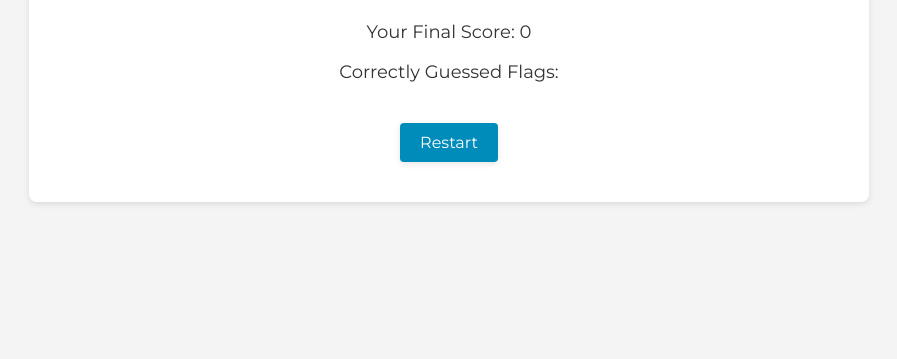
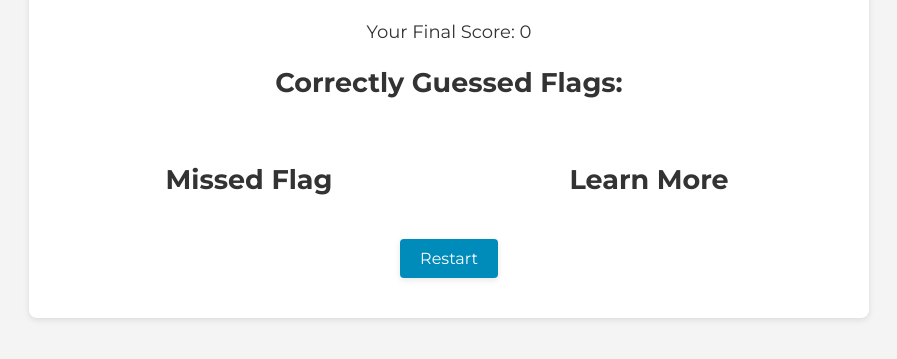
Before and after one commit to alberto-ricci/guess-the-flag, a plain HTML site: page index.html in a window 1280 px wide. Both pictures are taken after a click on the button "Start Game". Shown: the part 91-450 px from the top of the page, without its empty margins (191-1088 px from the left). Drawn offline with Linux system fonts and the light colour scheme; no server answers.

Commit message:
added missed flag

```diff
--- a/index.html
+++ b/index.html
@@ -3,17 +3,17 @@
 <head>
   <meta charset="UTF-8">
   <meta name="viewport" content="width=device-width, initial-scale=1">
+  <title>Guess the Flag</title>
   <link rel="stylesheet" href="styles.css">
   <link rel="preconnect" href="https://fonts.googleapis.com">
   <link rel="preconnect" href="https://fonts.gstatic.com" crossorigin>
   <link href="https://fonts.googleapis.com/css2?family=Montserrat:ital,wght@0,100;0,200;0,300;0,400;0,500;0,600;0,700;0,800;0,900;1,100;1,200;1,300;1,400;1,500;1,600;1,700;1,800;1,900&display=swap" rel="stylesheet">
-  <title>Guess the Flag</title>
 </head>
 <body>
   <!-- Game Container -->
   <div id="game">
     <h1>Guess the Flag</h1>
-    <img id="flag" style="display: none;">
+    <img class="flag" id="flag" style="display: none;">
     <div id="options"></div>
     <button id="start">Start Game</button>
     <button id="restart" style="display: none;">Restart Game</button>
@@ -28,8 +28,24 @@
   <div id="end-screen" style="display: none;">
     <h1>Game Over!</h1>
     <p>Your Final Score: <span id="final-score"></span></p>
-    <p>Correctly Guessed Flags:</p>
+
+    <h2>Correctly Guessed Flags:</h2>
     <div id="correct-answers"></div>
+
+    <div class="game-over-container">
+      <div>
+        <h2>Missed Flag</h2>
+        <div id="missed-flag">
+          <img class="flag" style="display: none;">
+
+        </div>
+      </div>
+      <div>
+        <h2>Learn More</h2>
+        <a id="wiki-link" href="" target="_blank" style="display: none;"></a>
+      </div>
+    </div>
+
     <button id="restart-end">Restart</button>
   </div>
 
--- a/script.js
+++ b/script.js
@@ -25,6 +25,8 @@ const elements = {
   endScreen: document.getElementById("end-screen"),
   finalScore: document.getElementById("final-score"),
   correctAnswers: document.getElementById("correct-answers"),
+  missedFlag: document.getElementById("missed-flag"),
+  wikiLink: document.getElementById("wiki-link"),
 };
 
 // fetch flags from the API
@@ -74,6 +76,7 @@ function resetState() {
   elements.flag.style.display = "none";
   elements.stats.style.display = "none";
   elements.game.style.display = "none";
+  elements.wikiIframe.src = "";
   updateUI();
 }
 
@@ -106,6 +109,17 @@ function endGame() {
   elements.flag.style.display = "none"; // hide the flag
   elements.endScreen.style.display = "block";
   elements.finalScore.textContent = state.currentStreak;
+
+  // create and append missed flag
+  let img = document.createElement("img");
+  img.src = state.currentFlag.flagUrl;
+  img.alt = state.currentFlag.country;
+  elements.missedFlag.appendChild(img);
+
+  let p = document.createElement("p");
+  p.textContent = state.currentFlag.country;
+  elements.missedFlag.appendChild(p);
+
   state.correctFlags.forEach((flag) => {
     let div = document.createElement("div");
     let img = document.createElement("img");
@@ -117,8 +131,17 @@ function endGame() {
     div.appendChild(p);
     elements.correctAnswers.appendChild(div);
   });
+
+  // Set the link for the wiki page and make it visible
+  elements.wikiLink.href = `https://en.wikipedia.org/wiki/${state.currentFlag.country.replace(
+    " ",
+    "_"
+  )}`;
+  elements.wikiLink.textContent = `Learn more about ${state.currentFlag.country}`;
+  elements.wikiLink.style.display = "block";
+
   fadeIn(elements.endScreen); // Fade in the end screen
-  elements.restartButton.style.display = "block";
+  elements.restartEndButton.style.display = "block";
 }
 
 // get the next flag and display options
--- a/styles.css
+++ b/styles.css
@@ -35,7 +35,7 @@ body {
   box-shadow: 0 2px 6px rgba(0, 0, 0, 0.1);
 }
 
-h1 {
+h1, h2 {
   color: #333;
 }
 
@@ -159,6 +159,23 @@ p {
   margin: 0;
 }
 
+.game-over-container {
+  display: flex;
+  justify-content: space-around;
+  margin-top: 20px;
+}
+
+
+
+.game-over-container > div {
+  flex: 1;
+}
+
+.game-over-container #wiki-iframe {
+  width: 100%;
+  height: 250px;
+}
+
 /* Keyframe Animation */
 
 @keyframes shake {
```
